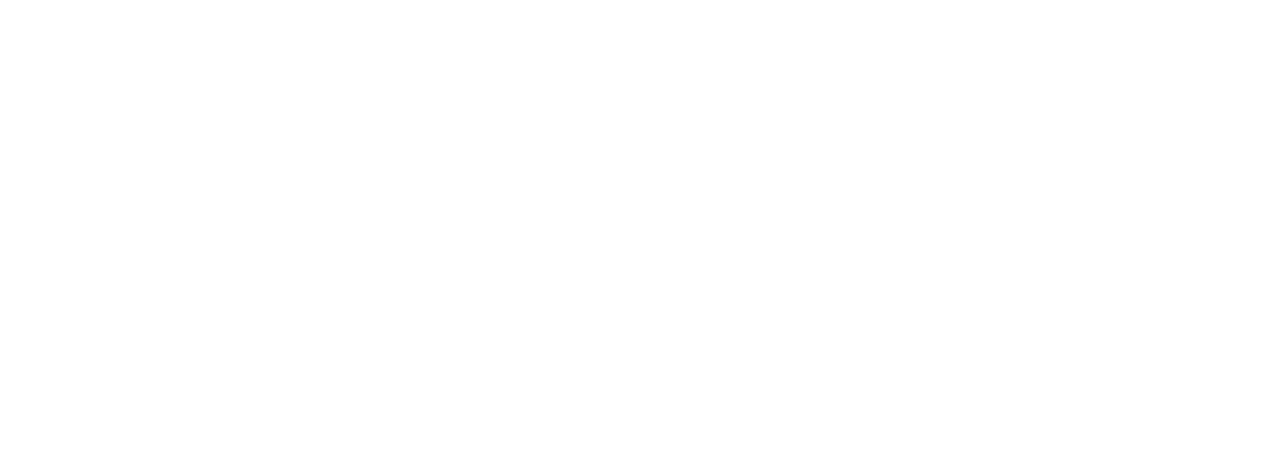
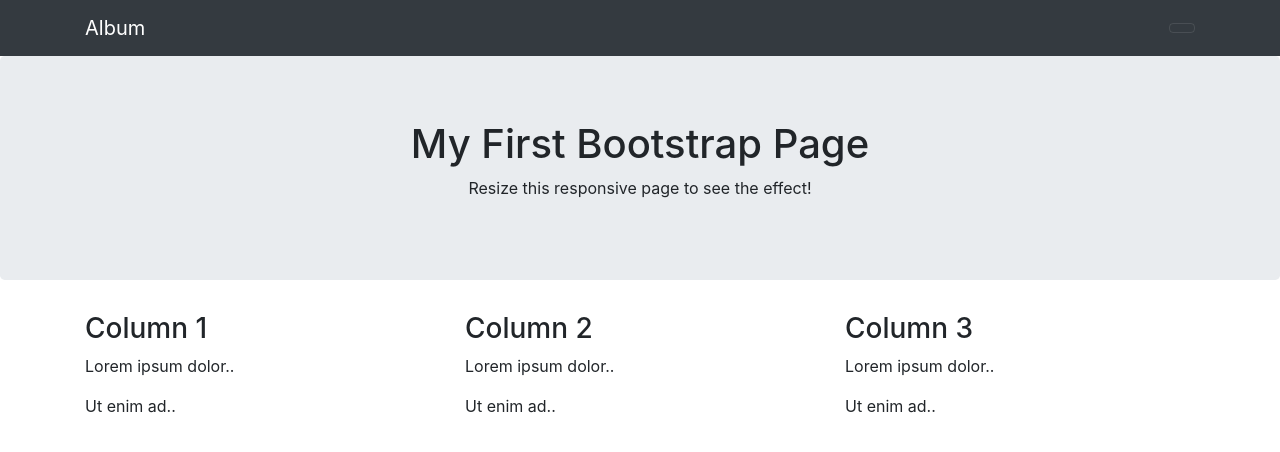
Before and after one commit to deydey38/testGit, a website: page index.html in a window 1280 px wide. Drawn offline with nearby package versions, Linux system fonts and the light colour scheme.

Commit message:
pdate index.html

```diff
--- a/index.html
+++ b/index.html
@@ -10,6 +10,42 @@
     <title> SWAPI </title>
   </head>
   <body>
+<div class="navbar navbar-dark bg-dark">
+      <div class="container d-flex justify-content-between">
+        <a href="#" class="navbar-brand">Album</a>
+        <button class="navbar-toggler collapsed" type="button" data-toggle="collapse" data-target="#navbarHeader" aria-controls="navbarHeader" aria-expanded="false" aria-label="Toggle navigation">
+        </button>
+      </div>
+    </div>
+
+    <div class="jumbotron text-center">
+  <h1>My First Bootstrap Page</h1>
+  <p>Resize this responsive page to see the effect!</p>
+</div>
+
+<div class="container">
+  <div class="row">
+    <div class="col-sm-4">
+      <h3>Column 1</h3>
+      <p>Lorem ipsum dolor..</p>
+      <p>Ut enim ad..</p>
+    </div>
+    <div class="col-sm-4">
+      <h3>Column 2</h3>
+      <p>Lorem ipsum dolor..</p>
+      <p>Ut enim ad..</p>
+    </div>
+    <div class="col-sm-4">
+      <h3>Column 3</h3>
+      <p>Lorem ipsum dolor..</p>
+      <p>Ut enim ad..</p>
+    </div>
+  </div>
+</div>
+
+
+
+
 
   </body>
 </html>
```
